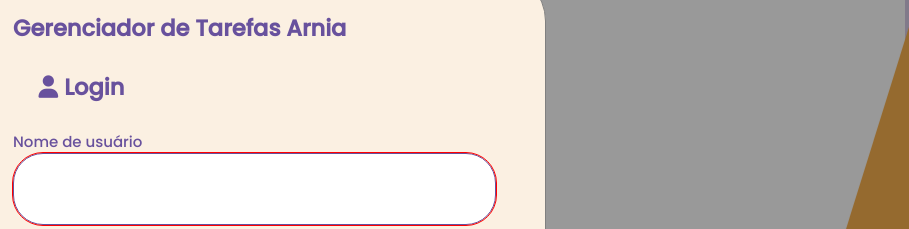
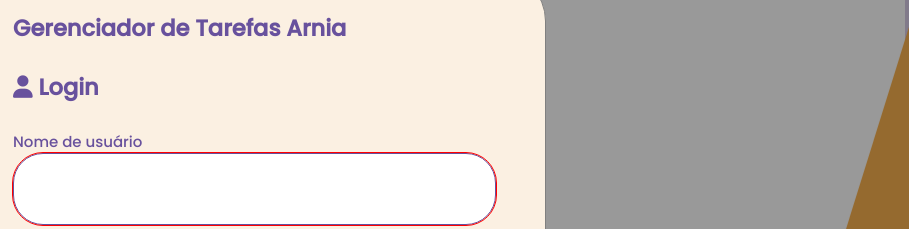
Before and after one commit to COFerr/task-manager, a website: page index.html in a window 1280 px wide. Shown: the part 157-386 px from the top of the page, 371-1280 px from the left. Drawn offline with Linux system fonts and the light colour scheme.

Commit message:
margin taskRegister

```diff
--- a/style.css
+++ b/style.css
@@ -341,7 +341,8 @@ tr{
     background-color: rgba(0,0,0,0.4);
 }
 .taskRegister{
-    margin: 5%;
+    margin-top: 5%;
+    margin-bottom: 5%;
     color: var(--mainPurple);
 }
 
```
